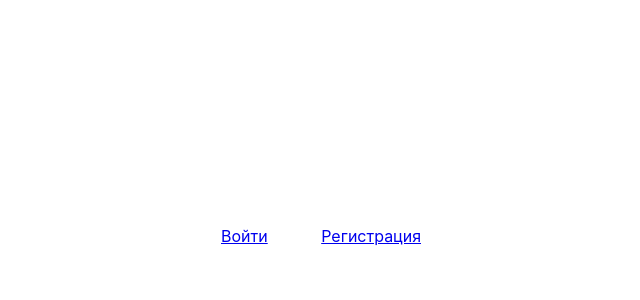
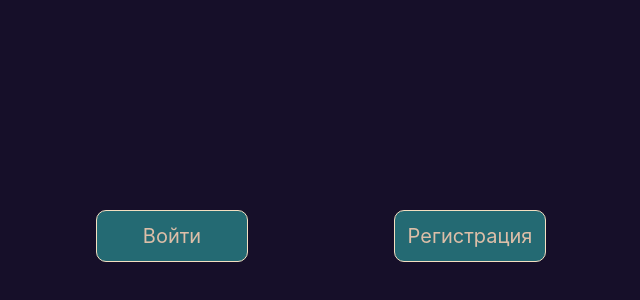
Before and after one commit to DelightVLG/auth_test_task, a React (Create React App) app: page / in a window 1280 px wide. Shown: the part 164-464 px from the top of the page, without its empty margins (319-959 px from the left). Built offline with nearby package versions, Linux system fonts and the light colour scheme.

Commit message:
feat: UI-LinkButton styled, Main styled

```diff
--- a/src/components/Main/Main.css
+++ b/src/components/Main/Main.css
@@ -5,11 +5,12 @@
   align-items: center;
   height: 100%;
   width: 100%;
+  background-color: #160F29;
 }
 
 .main__links-container {
   display: flex;
   flex-direction: row;
   justify-content: space-between;
-  width: 200px;
+  width: 450px;
 }
--- a/src/components/UI/LinkButton/LinkButton.css
+++ b/src/components/UI/LinkButton/LinkButton.css
@@ -0,0 +1,19 @@
+.link-button {
+  display: block;
+  width: 150px;
+  line-height: 50px;
+  border: 1px solid #F3DFC1;
+  border-radius: 10px;
+  background-color: #246A73;
+  color: #DDBEA8;
+  font-size: 20px;
+  text-decoration: none;
+  text-align: center;
+  vertical-align: center;
+  transition: opacity .3s ease-in-out;
+  opacity: 1;
+}
+
+.link-button:hover {
+  opacity: .6;
+}
--- a/src/components/UI/LinkButton/LinkButton.js
+++ b/src/components/UI/LinkButton/LinkButton.js
@@ -5,7 +5,7 @@ import './LinkButton.css';
 
 function LinkButton({ title, path }) {
   return (
-    <Link to={`/${path}`}>{title}</Link>
+    <Link className="link-button" to={`/${path}`}>{title}</Link>
   );
 }
 
```
